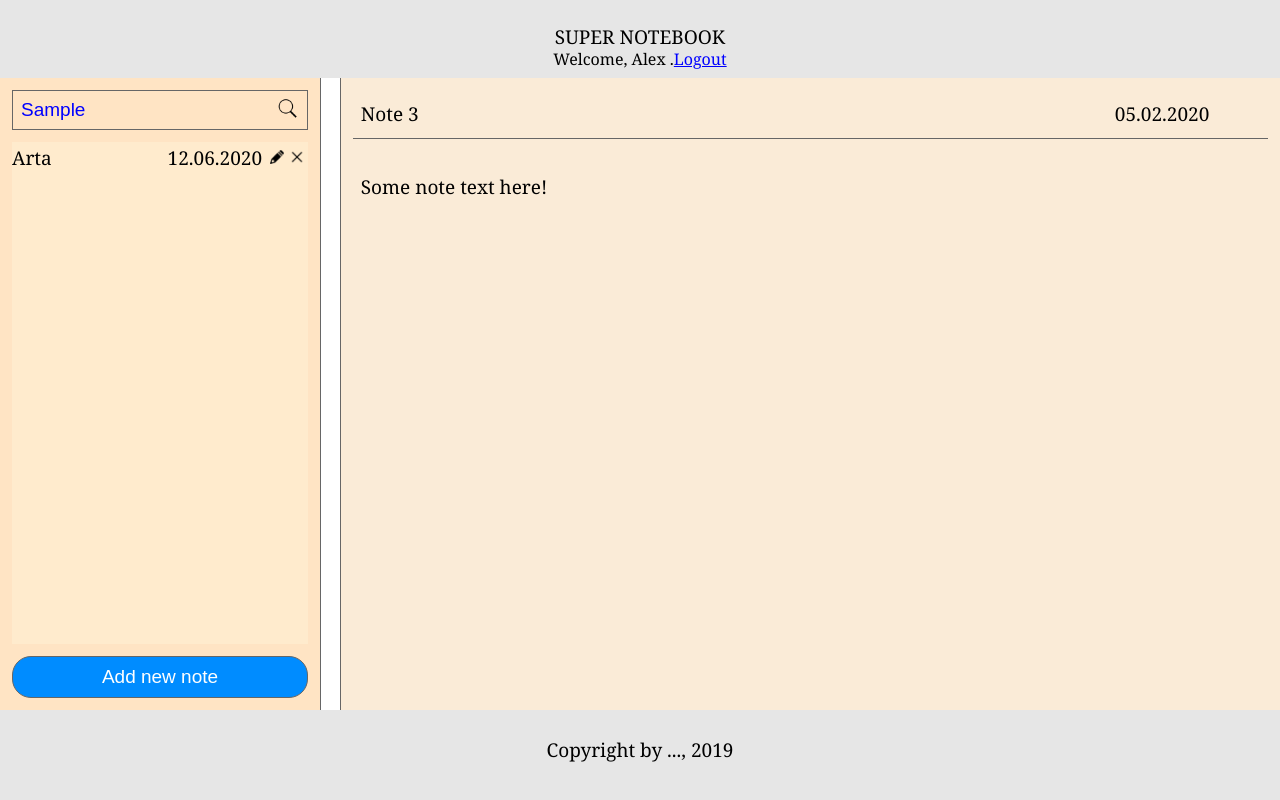
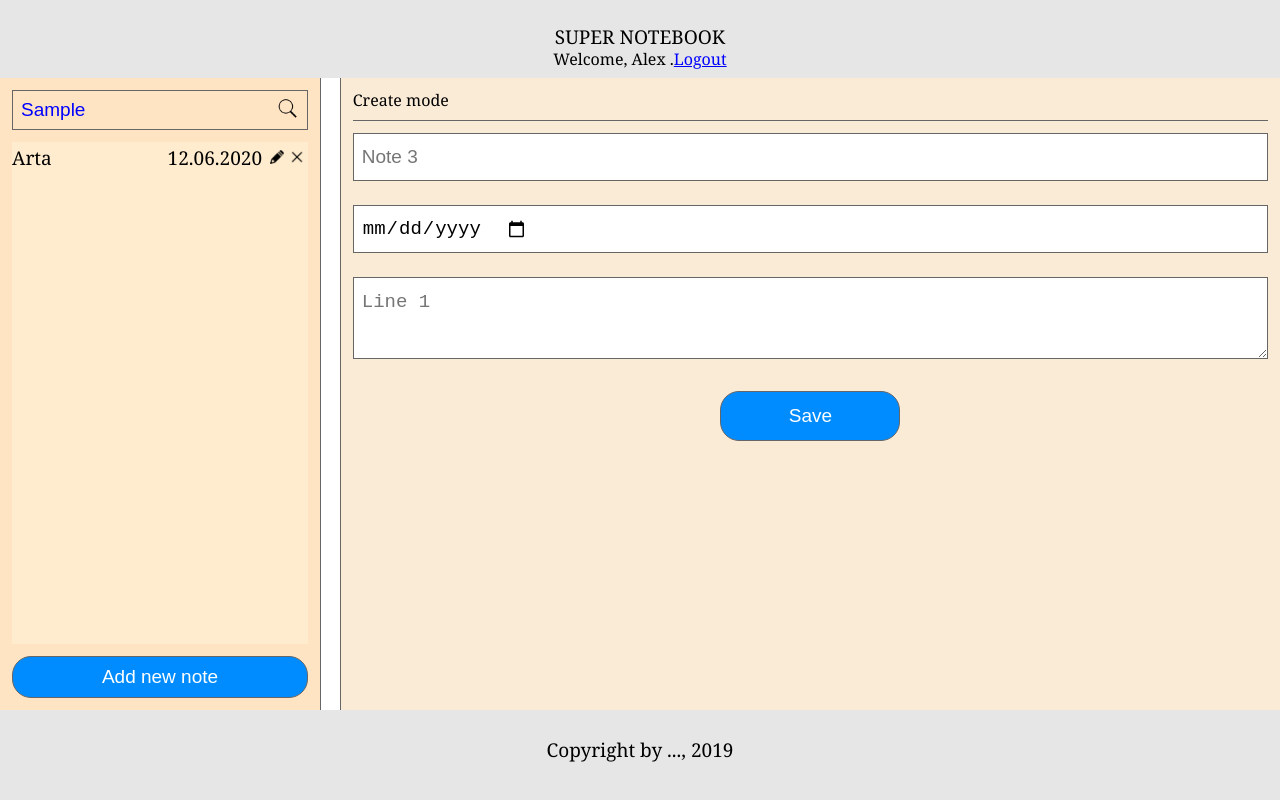
Before and after one commit to margo-chek/notebook_react, a React (Create React App) app in the folder notebook/: page / in a window 1280 px wide. Both pictures are taken after typing "Sample" into the empty fields and a click on the button "Add new note". Built offline with nearby package versions, Linux system fonts and the light colour scheme.

Commit message:
fix addNewNote, added rightContainer

```diff
--- a/notebook/src/Info/info.css
+++ b/notebook/src/Info/info.css
@@ -35,3 +35,132 @@
     margin: 12px;
     padding: 8px;
 }
+
+.rightContainerInfo,
+.rightContainerCreate,
+.rightContainerEdit,
+.rightContainer {
+    display: none;
+    flex-direction: column;
+    width: 100%;
+    background-color: antiquewhite;
+}
+
+.rightContainer {
+    display: flex;
+}
+
+
+.noteHeaderBlockInfo {
+    display: flex;
+    flex-direction: row;
+    border-bottom: 1px solid #666;
+    margin: 12px;
+    min-height: 30px;
+}
+
+.noteNameBlockInfo {
+    display: flex;
+    width: 100%;
+    flex-grow: 1;
+    padding: 8px;
+}
+
+.noteDateBlockInfo {
+    display: flex;
+    width: 180px;
+    padding: 8px;
+}
+
+.infoBlockInfo {
+    display: flex;
+    margin: 12px;
+    padding: 8px;
+}
+
+.noteHeaderBlockCreate {
+    display: flex;
+    flex-direction: column;
+    border-bottom: 1px solid #666;
+    margin: 12px;
+    min-height: 30px;
+}
+
+.noteHeaderBlockEdit {
+    display: flex;
+    flex-direction: column;
+    border-bottom: 1px solid #666;
+    margin: 12px;
+    min-height: 30px;
+}
+
+.noteEditBlock {
+    display: flex;
+    color: #000;
+    font: 16px/20px "Georgia", serif;
+}
+
+.formBlock {
+    display: flex;
+    flex-direction: column;
+    flex-grow: 1;
+    font-size: 19px;
+    margin: 12px;
+}
+
+.inputForm {
+    display: flex;
+    flex-grow: 1;
+    margin: 12px 0;
+    padding: 8px;
+    font-size: 19px;
+    line-height: 32px;
+    border: 1px solid #666;
+}
+
+.inputForm:first-child {
+    margin-top: -12px;
+}
+
+.noteNameBlockEdit {
+    display: flex;
+    max-height: 30px;
+    padding: 8px;
+}
+
+.noteDateBlockEdit {
+    display: flex;
+    max-height: 30px;
+    padding: 8px;
+}
+
+.infoBlockEdit {
+    display: flex;
+    flex-grow: 1;
+    padding: 8px;
+}
+
+.buttonSave,
+.buttonCancel {
+    display: block;
+    text-align: center;
+    margin: 20px;
+    min-height: 30px;
+    min-width: 180px;
+    padding: 8px;
+    color: #fff;
+    background-color: #008cff;
+    font-size: 19px;
+    line-height: 32px;
+    border: 1px solid #666;
+    border-radius: 19px;
+}
+
+.buttonSave:hover {
+    cursor: pointer;
+    background-color: #0055ff;
+}
+
+.buttonCancel {
+    background-color: #ff7640;
+}
--- a/notebook/src/Info/info.jsx
+++ b/notebook/src/Info/info.jsx
@@ -1,16 +1,71 @@
 import React from 'react';
 import './info.css';
 
+let idUpdate;
+
 export default class Info extends React.Component {
+
+  send = (event) => { // event: React.KeyboardEvent<HTMLInputElement>
+    event.preventDefault();
+    fetch("insertNoteData.php", {method: "POST", body: new FormData(document.forms[0])})
+        .then(response => response.text())
+        .then(errorResult => {document.querySelector(".output").innerHTML = errorResult;})
+        //.then(location.reload(true))
+  }
+
+  sendChanges = (event) => {
+    event.preventDefault();
+    let data = new FormData(document.forms[1]);
+    data.append("note_id", idUpdate);
+    fetch("updateNoteData.php", {method: "POST", body: data})
+        .then(response => response.text())
+        .then(errorResult => {document.querySelector(".output").innerHTML = errorResult;})
+        //.then(location.reload(true))
+  }
+
+  onClose = () => {
+    let edit = document.querySelector(".rightContainerEdit");
+    edit.classList.remove("visible");
+  }
+
   render () {
     return (
-      <div className="rightContainerInfo visible">
-        <div className="noteHeaderBlockInfo">
+      <div className="rightContainer" >
+        <div className="rightContainerInfo">
+          <div className="noteHeaderBlockInfo">
             <div className="noteNameBlockInfo">Note 3</div>
             <div className="noteDateBlockInfo">05.02.2020</div>
+          </div>
+          <div className="infoBlockInfo">Some note text here!</div>
         </div>
-      <div className="infoBlockInfo">Some note text here!</div>
-  </div>
+        <div className="rightContainerCreate">
+          <div className="noteHeaderBlockCreate">
+            <span className="noteEditBlock">Create mode</span>
+          </div>
+          <form className="formBlock" method="post">
+            <input placeholder="Note 3" className="noteNameBlockEdit inputForm" name="inputNoteName" type="text" required />
+            <input placeholder="02.10.2019" className="noteDateBlockEdit inputForm" name="inputNoteDate" type="date" required />
+            <textarea placeholder="Line 1" className="infoBlockEdit inputForm" name="inputNoteContent" required></textarea>
+            <div className="buttonBlock">
+              <input className="buttonSave" type="submit" name="buttonSave" onClick={this.send} value="Save"/>
+            </div>
+          </form>
+        </div>
+        <div className="rightContainerEdit">
+          <div className="noteHeaderBlockEdit">
+            <span className="noteEditBlock">Edit mode</span>
+          </div>
+          <form className="formBlock" method="post">
+            <input placeholder="Note 3" className="noteNameBlockEdit editName inputForm" name="inputNoteName" type="text" required />
+            <input placeholder="02.10.2019" className="noteDateBlockEdit editDate inputForm" name="inputNoteDate" type="date" required />
+            <textarea placeholder="Line 1" className="infoBlockEdit editContent inputForm" name="inputNoteContent" required></textarea>
+            <div className="buttonBlock">
+              <button className="buttonCancel" onClick={this.onClose}>Cancel</button>
+              <input className="buttonSave" type="submit" name="buttonSaveChanges" onClick={this.sendChanges} value="Save changes"/>
+            </div>
+          </form>
+        </div>
+      </div>
     );
   }
 }
--- a/notebook/src/List/CreateButton/createButton.jsx
+++ b/notebook/src/List/CreateButton/createButton.jsx
@@ -5,8 +5,8 @@ export default class CreateButton extends React.Component {
 
 addNewNote = () => {
   console.warn("addNewNote");
-  // let create = document.querySelector(".rightContainerCreate");
-  // create.classList.add("visible");
+  let create = document.querySelector(".rightContainerCreate");
+  create.classList.add("visible");
 }
 
   render () {
```
